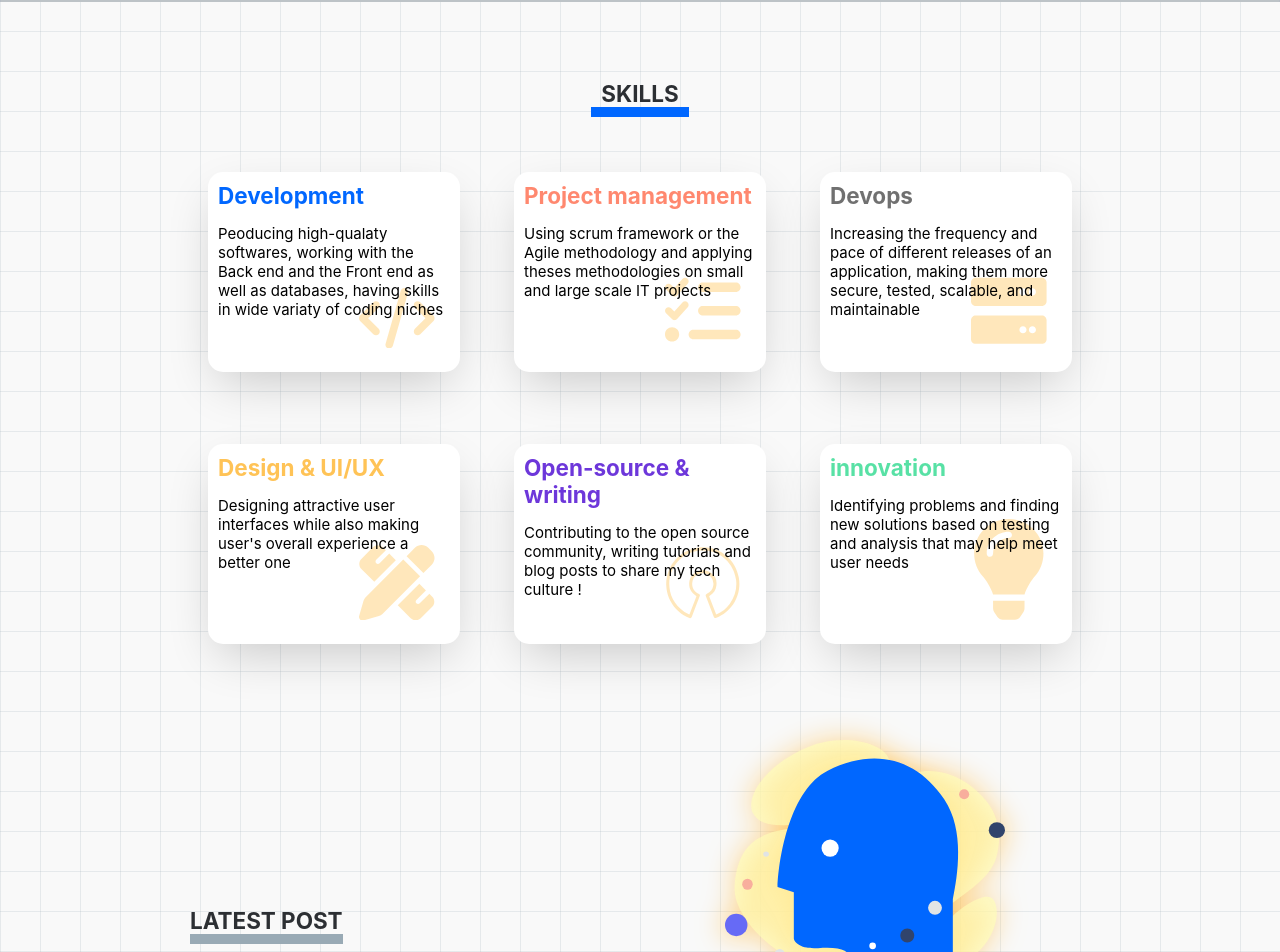
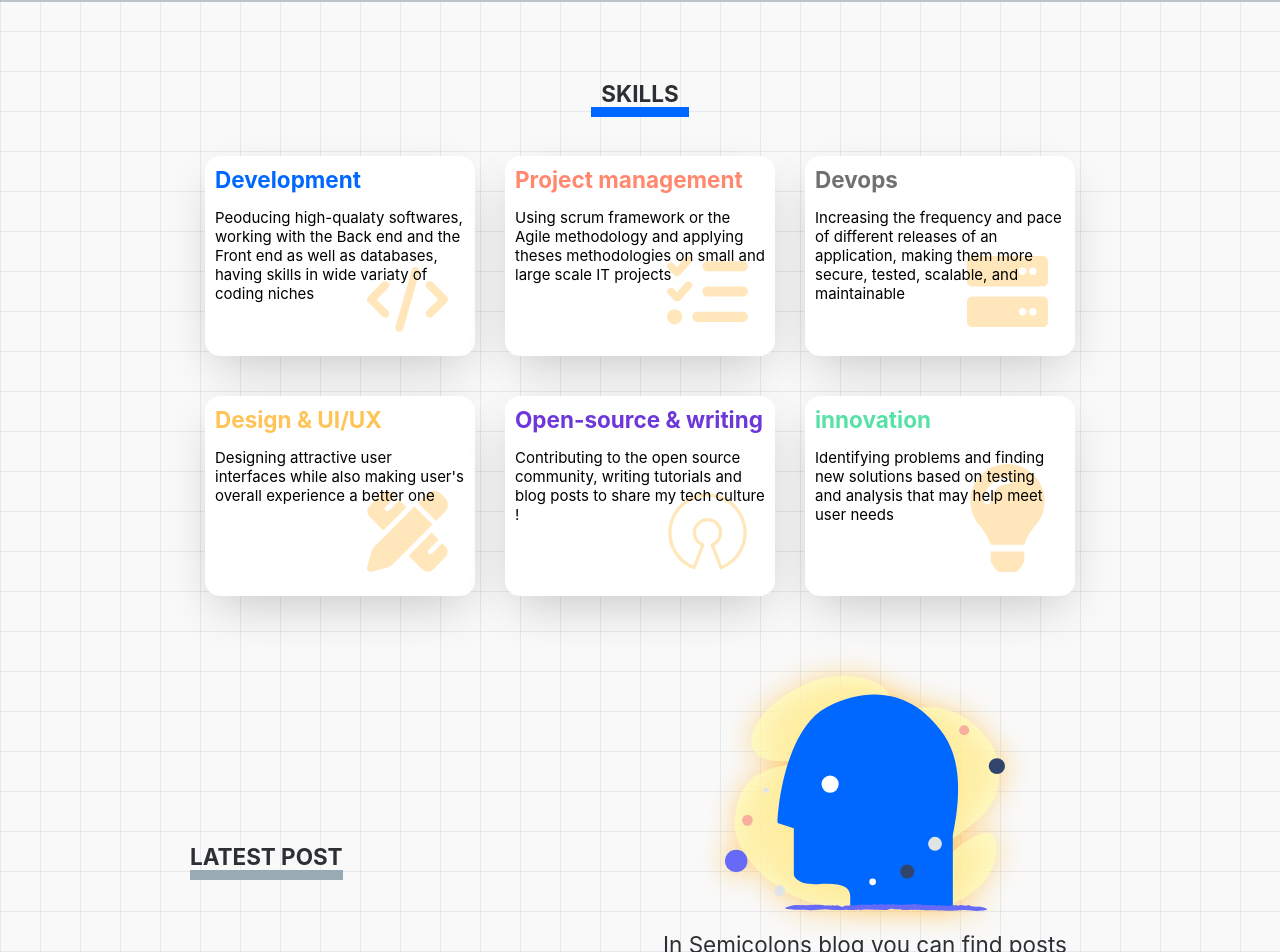
Before and after one commit to sirageDb/semicolons, a React (Create React App) app: page / in a window 1280 px wide. Shown: the part 849-1801 px from the top of the page. Built offline with nearby package versions, Linux system fonts and the light colour scheme; no server answers.

Commit message:
FEAt : reponsive homepage

```diff
--- a/src/components/competenceBlock/CompetenceBock.module.scss
+++ b/src/components/competenceBlock/CompetenceBock.module.scss
@@ -2,6 +2,7 @@
 .container {
     position: relative;
     width: 28%;
+    min-width: 270px;
     box-shadow: rgba(0, 0, 0, 0.2) 0px 18px 50px -10px;
     min-height: 200px;
     padding: 10px;
--- a/src/routes/homepage/homepage.module.scss
+++ b/src/routes/homepage/homepage.module.scss
@@ -140,14 +140,17 @@
 
     .competencesContainer {
         display: flex;
+        flex-wrap: wrap;
         flex-direction: row;
+        max-width: 900px;
         align-items: center;
         justify-content: space-between;
-        flex-wrap: wrap;
-        max-width: 900px;
         margin: auto;
         >div {
-            margin: 4% 2%;
+            margin: 10px auto;
+            @media (min-width: $screenWidthMobileBig) {
+                margin: 20px auto;
+            }
         }
     }
 
```
